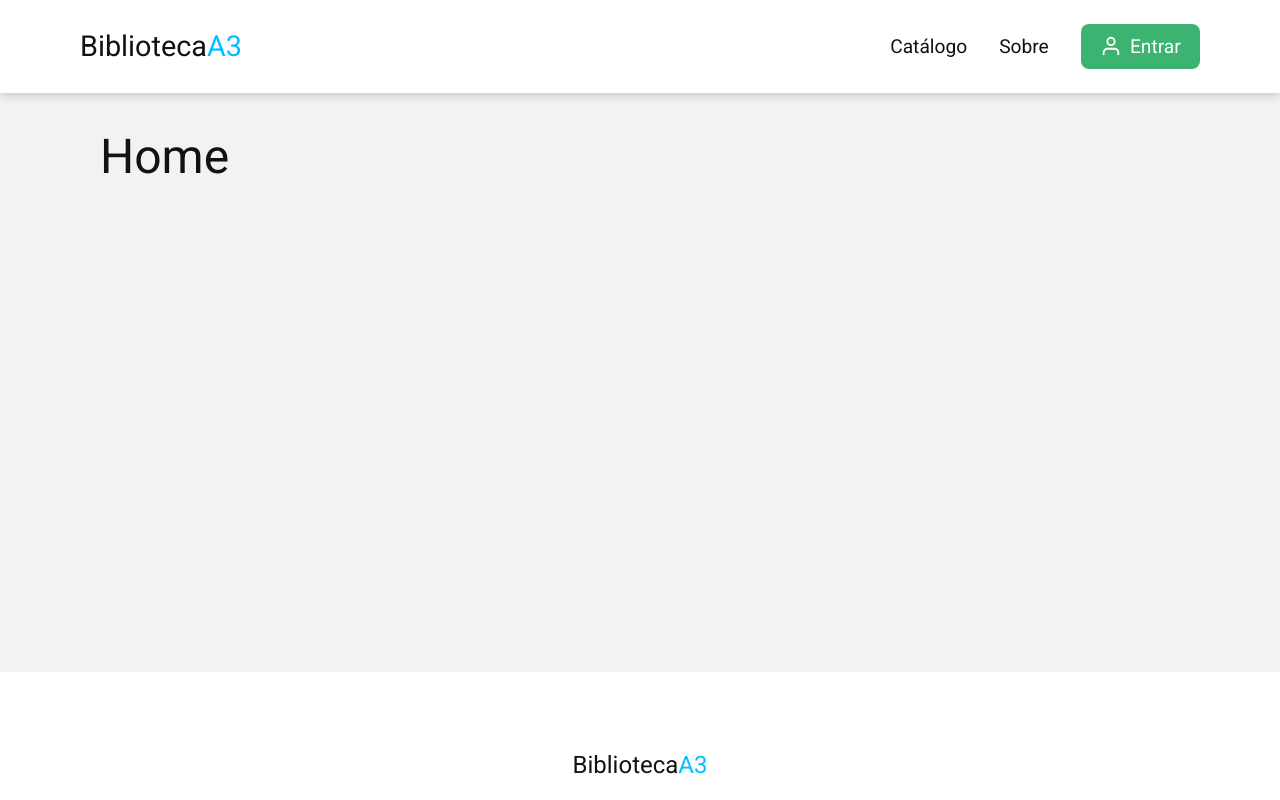
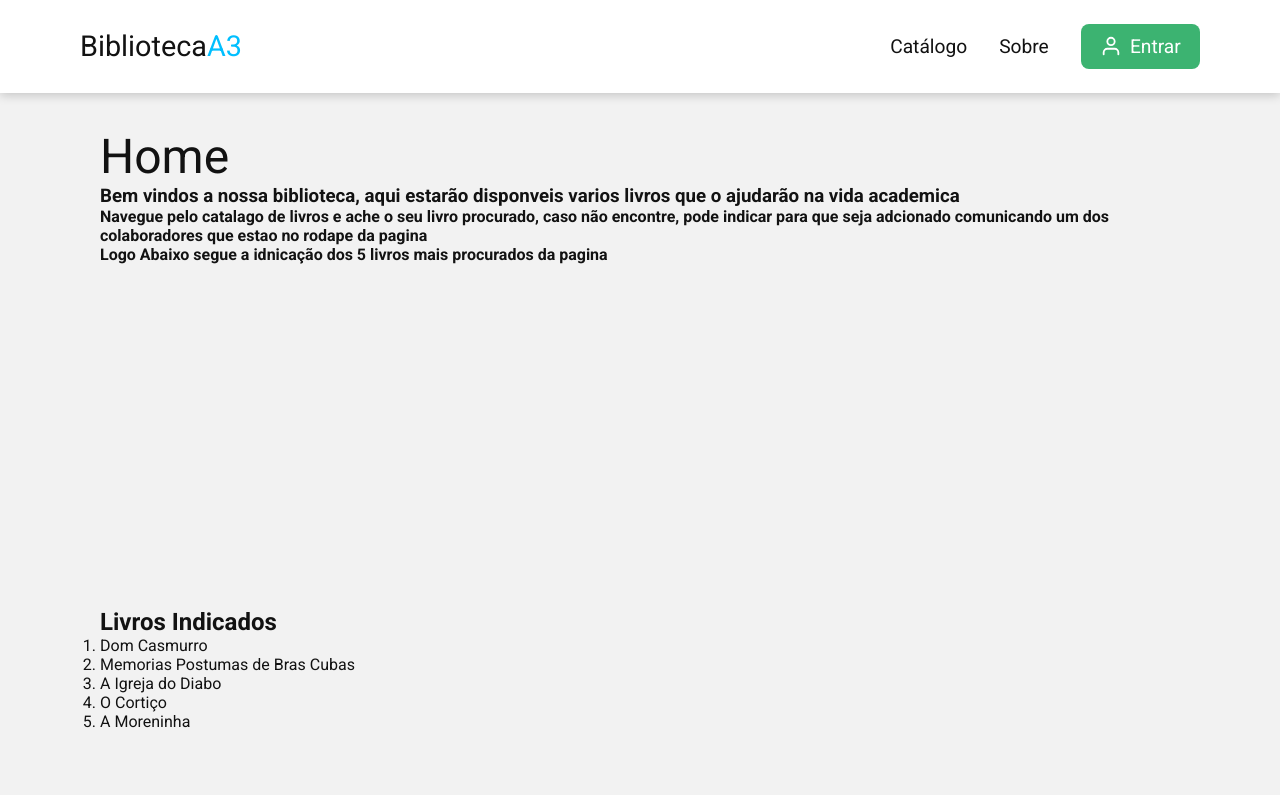
Before and after one commit to PietroRhyan/biblioteca-a3, a React (Create React App) app: page / in a window 1280 px wide. Shown: the top 800 px of the page. Built offline with nearby package versions, Linux system fonts and the light colour scheme.

Commit message:
Teste do Renan

```diff
--- a/src/pages/AboutUs/index.js
+++ b/src/pages/AboutUs/index.js
@@ -7,6 +7,13 @@ export function AboutUs() {
       <Header />
       <div className="container">
         <h1>Sobre</h1>
+        <h2>Quem somos?:
+          Somos alunos do cruso de TI da faculdade AGES, que por meio desse programa, buscamos auxiliar os demais estudantes a encontrar seus livros de maneira mais facil de sem virus.
+        </h2>
+        <h3>O grupo do projeto é formado por, David Sena, Fernando, Pietro Rhyan e Renan Nobre</h3>
+        <p>Os Livros encontrados em nossa pagina são todos de dominio publico, sendo assim livros que todos nós temos acesso gratuitamente.</p>
+        <h5>Aproveitem nossa Pagina</h5>
+        <h5>A leitura Move as Pessoas</h5>
       </div>
       <Footer />
     </>
--- a/src/pages/BooksCatalog/index.js
+++ b/src/pages/BooksCatalog/index.js
@@ -31,7 +31,7 @@ export function BooksCatalog() {
             <a href='#'>
               <div className="bookInfo">
                 <h4>Livro achado no mato</h4>
-                <p>Autor: Albert Einstein</p>
+                <p>Autor: Nobre, Renan</p>
                 <small><i>Editora: Panini</i></small>
               </div>
             </a>
@@ -67,7 +67,7 @@ export function BooksCatalog() {
             <a href='#'>
               <div className="bookInfo">
                 <h4>Livro achado no mato</h4>
-                <p>Autor: Albert Einstein</p>
+                <p>Autor: Nobre, Renan</p>
                 <small><i>Editora: Panini</i></small>
               </div>
             </a>
--- a/src/pages/Home/index.js
+++ b/src/pages/Home/index.js
@@ -11,7 +11,31 @@ export function Home() {
       <div className="container">
         <section>
           <h1>Home</h1>
+
+          <h3>Bem vindos a nossa biblioteca, aqui estarão disponveis varios livros que o ajudarão na vida academica</h3>
+          <h4>Navegue pelo catalago de livros e ache o seu livro procurado, caso não encontre, pode indicar para que seja adcionado comunicando um dos colaboradores que estao no rodape da pagina</h4>
+          <h4>Logo Abaixo segue a idnicação dos 5 livros mais procurados da pagina</h4>
         </section>
+        <h2>Livros Indicados</h2>
+        <ol>
+        <a href="http://www.dominiopublico.gov.br/download/texto/ua000194.pdf" target="_blank">
+      <li> Dom Casmurro</li>
+      </a>
+      <a href="http://www.dominiopublico.gov.br/download/texto/bv000215.pdf" target="_blank">
+      <li> Memorias Postumas de Bras Cubas</li>
+      </a>
+      <a href="http://www.dominiopublico.gov.br/download/texto/bv000195.pdf" target="_blank">
+      <li> A Igreja do Diabo</li>
+      </a>
+      <a href="http://www.dominiopublico.gov.br/pesquisa/DetalheObraDownload.do?select_action=&co_obra=16534&co_midia=2" target="_blank">
+      <li> O Cortiço</li>
+      </a>
+      <a href="http://www.culturatura.com.br/obras/A%20moreninha.pdf" target="_blank">
+      <li> A Moreninha</li>
+      </a>
+
+        </ol>
+
       </div>
 
       <Footer />
```
Also changed, not shown: 2 other files (tests, documents, lock files or other folders).
